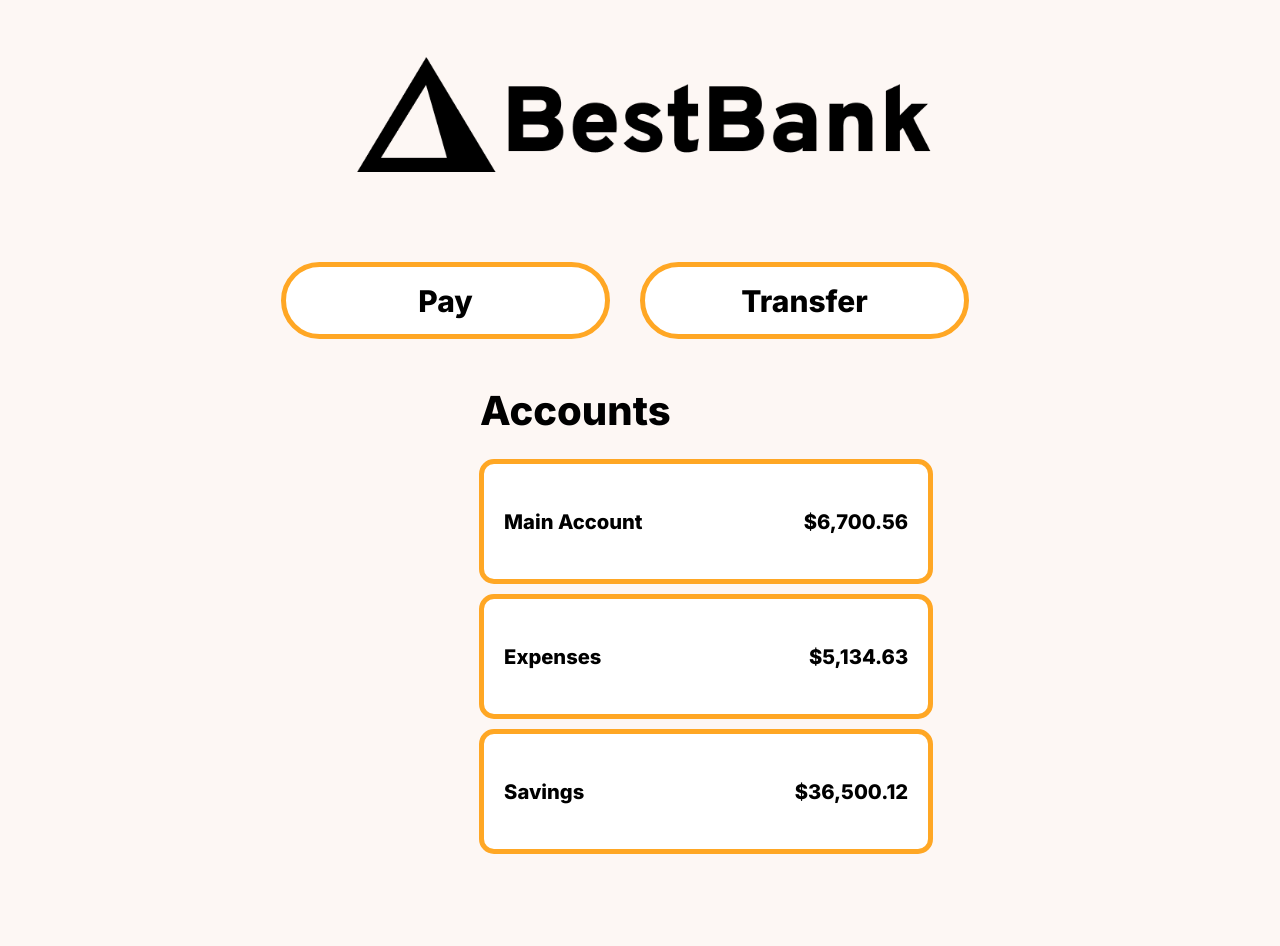
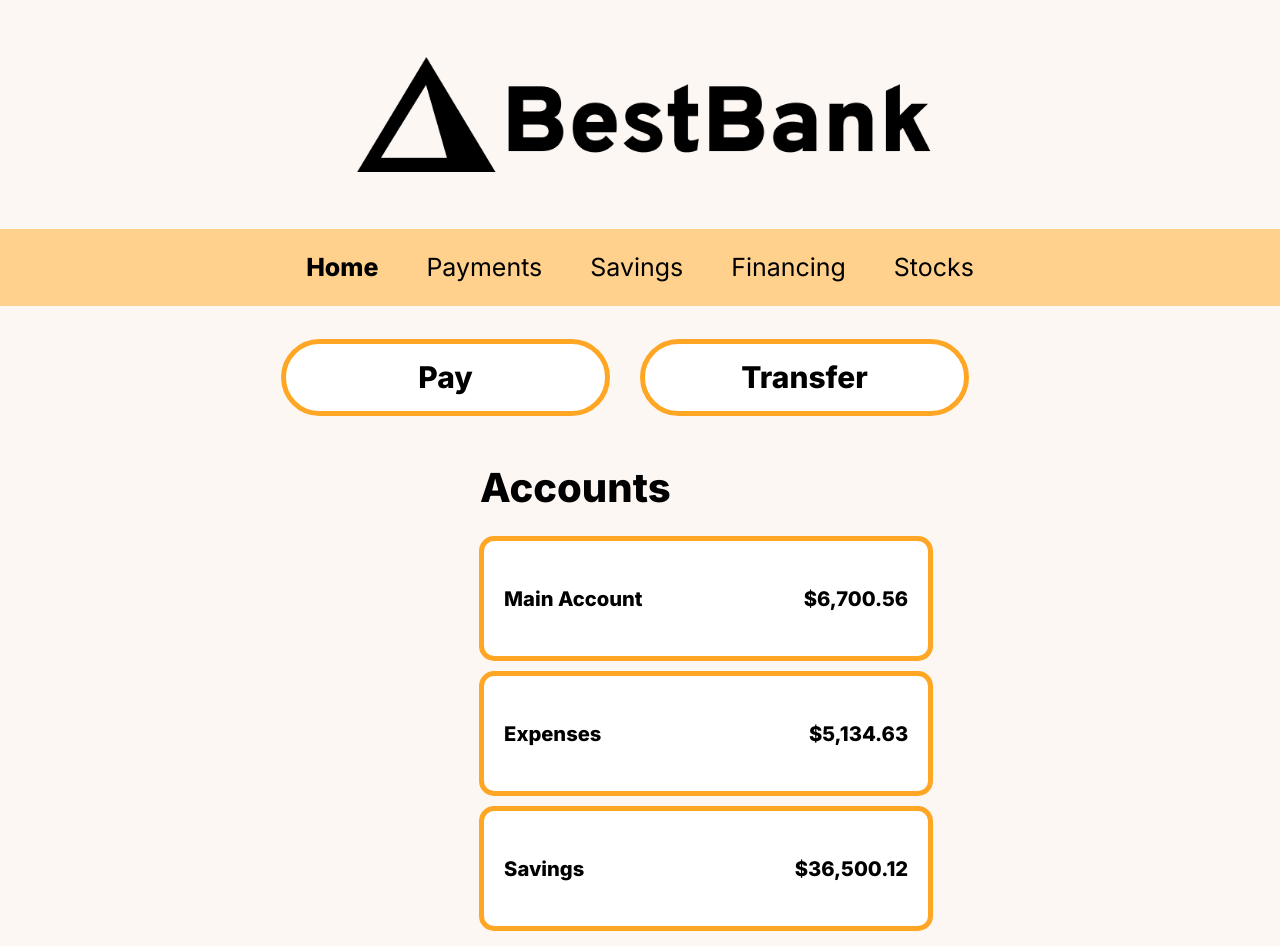
Before and after one commit to jbarriguete86/bestbank-react-v1, a React (Vite) app: page / in a window 1280 px wide. Before the commit the page ends 869 px from the top, so only its background shows below. Built offline with nearby package versions, Linux system fonts and the light colour scheme.

Commit message:
debugging header

```diff
--- a/components/Header/Header.jsx
+++ b/components/Header/Header.jsx
@@ -50,11 +50,6 @@ export default function Header(){
        isSmallScreen && toggleOpen()
       }
 
-      function mountHeaderContainer(){
-        if(open || !isSmallScreen){
-            <HeaderContainer>{mountComponent()}</HeaderContainer>
-        }
-      }
 
 
     return (
@@ -62,7 +57,7 @@ export default function Header(){
             <header className="hero">
                 <HeaderIcon/>
                 <HamburgerIcon />
-                {mountHeaderContainer()}
+                {(open || !isSmallScreen) && <HeaderContainer>{mountComponent()}</HeaderContainer>}
             </header>
         </HeaderContext.Provider>
 
```
